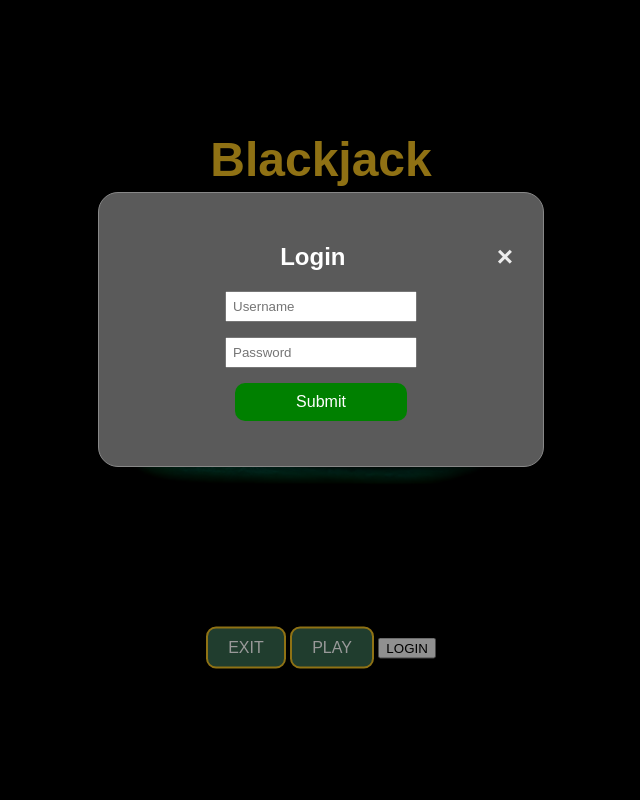
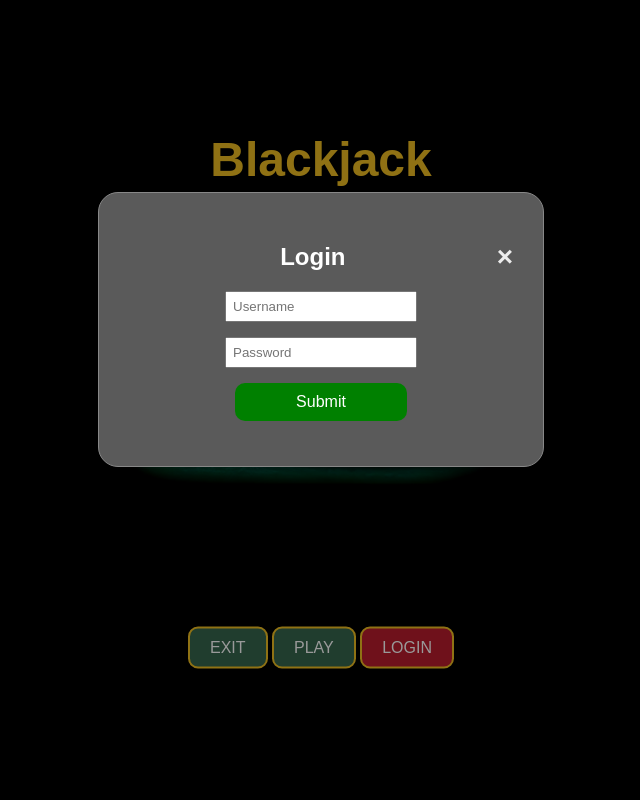
Before and after one commit to maxLakhman/312Project, a Flask app: page / in a window 1280 px wide. Shown: the whole page, without its empty margins (319-959 px from the left). Run offline with Flask 3, Linux system fonts and the light colour scheme.

Commit message:
Fixed merge some lost stuff from the merge conflicts

```diff
--- a/static/css/index.css
+++ b/static/css/index.css
@@ -44,7 +44,7 @@ h1 {
     margin-top: 20px;
 }
 
-button#exit,button#play {
+button#exit,button#play,button#login {
     border: 2px solid #EEBD22; /* Adds a white frame around the buttons */
     border-radius: 10px; /* Rounds the corners of the buttons */
     background-color: #B91D2D; /* Background color for the exit button */
--- a/templates/index.html
+++ b/templates/index.html
@@ -12,7 +12,7 @@
         <div class="modal-content">
             <div id="login-header">
                 <h2 id="login-header-text">Login</h2>
-                <span class="close">&times;</span>
+                <span class="close" onclick="closeLoginModal()">&times;</span>
             </div>
             <form id="login-form">
                 <input type="text" id="username" class="input-basic" placeholder="Username" required>
```
